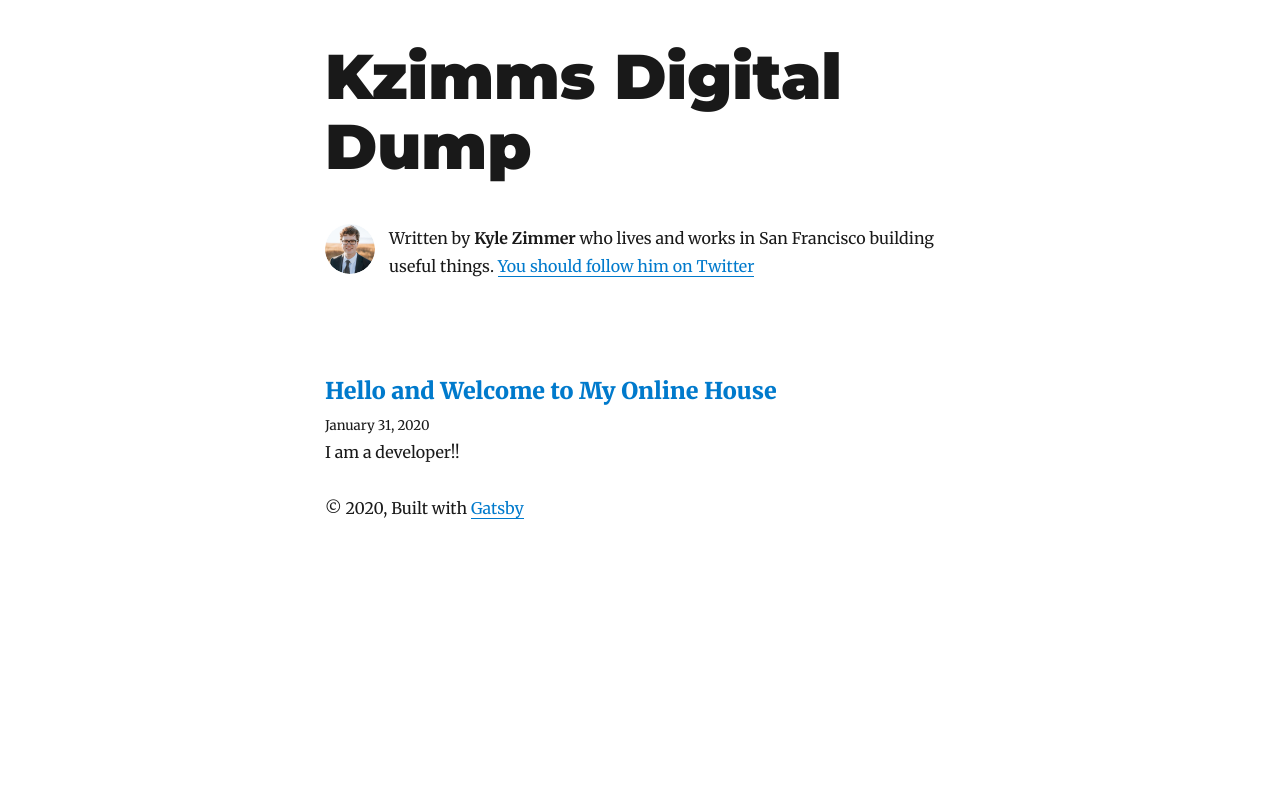
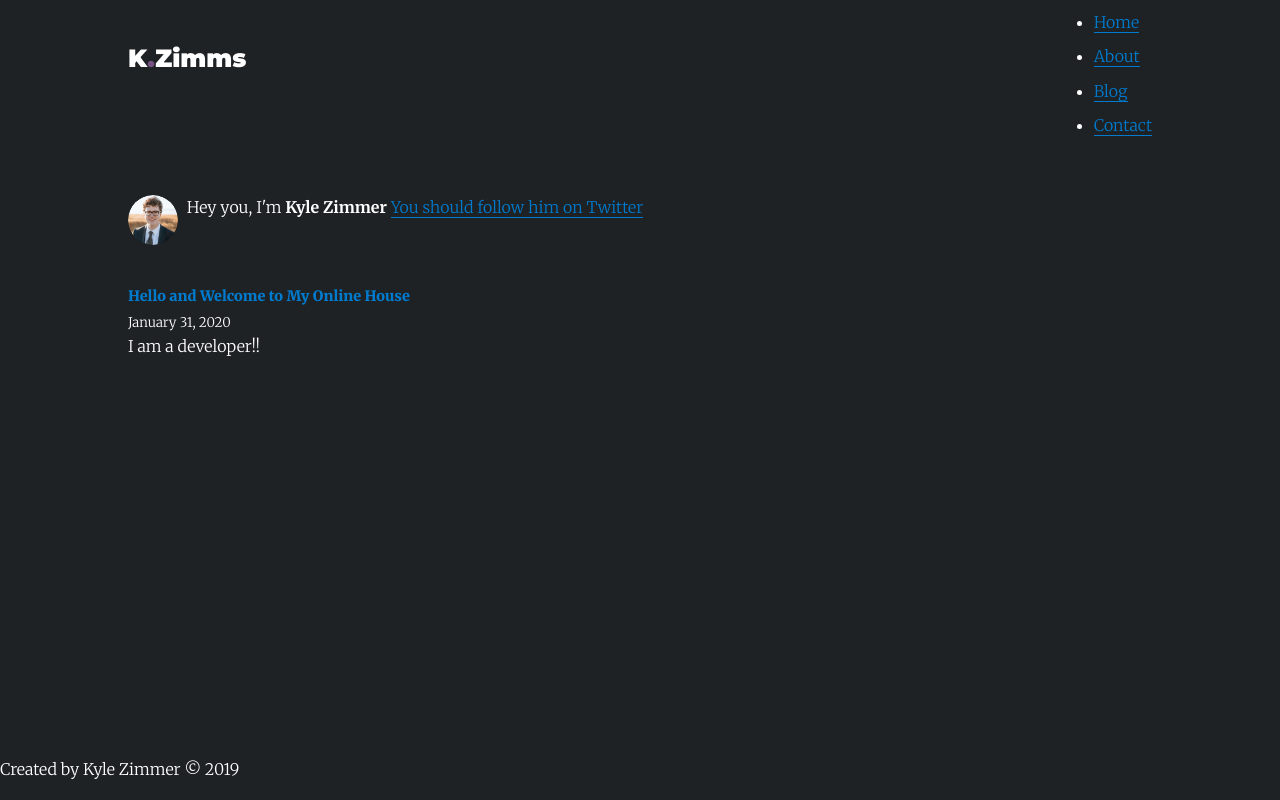
Before and after one commit to K-zimm/kzimms, a Gatsby site: page / in a window 1280 px wide. Built offline with nearby package versions, Linux system fonts and the light colour scheme; Gatsby itself is replaced by a stand-in of ours; some packages are replaced by stand-ins of ours.

Commit message:
Added Sass, set up layout, styled site

```diff
--- a/gatsby-config.js
+++ b/gatsby-config.js
@@ -74,6 +74,7 @@ module.exports = {
       },
     },
     `gatsby-plugin-netlify-cms`,
+    `gatsby-plugin-sass`,
     // this (optional) plugin enables Progressive Web App + Offline functionality
     // To learn more, visit: https://gatsby.dev/offline
     // `gatsby-plugin-offline`,
--- a/package.json
+++ b/package.json
@@ -16,6 +16,7 @@
     "gatsby-plugin-netlify-cms": "^4.1.37",
     "gatsby-plugin-offline": "^3.0.32",
     "gatsby-plugin-react-helmet": "^3.1.21",
+    "gatsby-plugin-sass": "^2.1.29",
     "gatsby-plugin-sharp": "^2.4.3",
     "gatsby-plugin-typography": "^2.3.21",
     "gatsby-remark-copy-linked-files": "^2.1.36",
@@ -27,6 +28,7 @@
     "gatsby-transformer-remark": "^2.6.48",
     "gatsby-transformer-sharp": "^2.3.13",
     "netlify-cms-app": "^2.11.12",
+    "node-sass": "^4.13.1",
     "prismjs": "^1.19.0",
     "react": "^16.12.0",
     "react-dom": "^16.12.0",
--- a/src/components/bio.js
+++ b/src/components/bio.js
@@ -54,8 +54,7 @@ const Bio = () => {
         }}
       />
       <p>
-        Written by <strong>{author}</strong> who lives and works in San
-        Francisco building useful things.
+        Hey you, I'm <strong>{author}</strong>
         {` `}
         <a href={`https://twitter.com/${social.twitter}`}>
           You should follow him on Twitter
--- /dev/null
+++ b/src/components/footer.js
@@ -0,0 +1,22 @@
+import React from "react"
+
+import { graphql, useStaticQuery } from "gatsby"
+
+const Footer = () => {
+  const data = useStaticQuery(graphql`
+    query {
+      site {
+        siteMetadata {
+          author
+        }
+      }
+    }
+  `)
+  return (
+    <footer>
+      <p>Created by {data.site.siteMetadata.author} &copy; 2019</p>
+    </footer>
+  )
+}
+
+export default Footer
--- /dev/null
+++ b/src/components/header.js
@@ -0,0 +1,77 @@
+import React from "react"
+import { Link, graphql, useStaticQuery } from "gatsby"
+
+import headerStyles from "./header.module.scss"
+
+const Header = () => {
+  const data = useStaticQuery(graphql`
+    query {
+      site {
+        siteMetadata {
+          title
+        }
+      }
+    }
+  `)
+  return (
+    <div className={headerStyles.header}>
+      <nav className={headerStyles.header_nav}>
+        <div className="logo-container">
+          <Link
+            to="/"
+            className={headerStyles.logo}
+            activeClassName={headerStyles.navList_itemActive}
+          >
+            <h1>
+              K<span className={headerStyles.logo_dot}>.</span>Zimms
+            </h1>
+          </Link>
+        </div>
+        <ul className={headerStyles.navList}>
+          <li>
+            <Link
+              to="/"
+              className={headerStyles.navList_item}
+              activeClassName={headerStyles.navList_itemActive}
+              style={{ textDecoration: "none" }}
+            >
+              Home
+            </Link>
+          </li>
+          <li>
+            <Link
+              to="/about"
+              className={headerStyles.navList_item}
+              activeClassName={headerStyles.navList_itemActive}
+              style={{ textDecoration: "none" }}
+            >
+              About
+            </Link>
+          </li>
+          <li>
+            <Link
+              to="/blog"
+              className={headerStyles.navList_item}
+              activeClassName={headerStyles.navList_itemActive}
+              style={{ textDecoration: "none" }}
+            >
+              Blog
+            </Link>
+          </li>
+          <li>
+            <Link
+              to="/contact"
+              className={headerStyles.navList_item}
+              activeClassName={headerStyles.navList_itemActive}
+              style={{ textDecoration: "none" }}
+            >
+              Contact
+            </Link>
+          </li>
+        </ul>
+      </nav>
+    </div>
+  )
+}
+
+export default Header
--- /dev/null
+++ b/src/components/header.module.scss
@@ -0,0 +1,55 @@
+@import "../styles/variables";
+
+.header {
+  background-color: $gray-dark;
+  &_nav {
+    width: 80%;
+    margin: 0 auto;
+    display: flex;
+    justify-content: space-between;
+    padding: 1rem 0;
+  }
+}
+
+.logo {
+  text-decoration: none;
+
+  font-size: 4rem;
+  h1 {
+    /*font-family: $font-display;*/
+    color: #fff;
+  }
+  &_dot {
+    color: $mainColor-light;
+  }
+}
+
+.nav-list {
+  display: flex;
+  list-style-type: none;
+  align-items: center;
+  margin: 0;
+  &_item {
+    color: #fff;
+    text-decoration: none;
+    font-size: 2rem;
+    font-weight: 700;
+    letter-spacing: 0.1rem;
+    text-transform: uppercase;
+    margin-right: 2rem;
+    transition: all 0.3s ease;
+    &:focus,
+    &:hover,
+    &:visited,
+    &:link,
+    &:active {
+      text-decoration: none !important;
+    }
+  }
+  &_item:hover {
+    color: $mainColor-light;
+  }
+  &_item-active {
+    color: $secondaryColor;
+  }
+}
--- a/src/components/layout.js
+++ b/src/components/layout.js
@@ -1,70 +1,16 @@
 import React from "react"
-import { Link } from "gatsby"
 
-import { rhythm, scale } from "../utils/typography"
+import Footer from "../components/footer"
+import Header from "../components/header"
 
-const Layout = ({ location, title, children }) => {
-  const rootPath = `${__PATH_PREFIX__}/`
-  let header
+import "../styles/main.scss"
 
-  if (location.pathname === rootPath) {
-    header = (
-      <h1
-        style={{
-          ...scale(1.5),
-          marginBottom: rhythm(1.5),
-          marginTop: 0,
-        }}
-      >
-        <Link
-          style={{
-            boxShadow: `none`,
-            textDecoration: `none`,
-            color: `inherit`,
-          }}
-          to={`/`}
-        >
-          {title}
-        </Link>
-      </h1>
-    )
-  } else {
-    header = (
-      <h3
-        style={{
-          fontFamily: `Montserrat, sans-serif`,
-          marginTop: 0,
-        }}
-      >
-        <Link
-          style={{
-            boxShadow: `none`,
-            textDecoration: `none`,
-            color: `inherit`,
-          }}
-          to={`/`}
-        >
-          {title}
-        </Link>
-      </h3>
-    )
-  }
+const Layout = props => {
   return (
-    <div
-      style={{
-        marginLeft: `auto`,
-        marginRight: `auto`,
-        maxWidth: rhythm(24),
-        padding: `${rhythm(1.5)} ${rhythm(3 / 4)}`,
-      }}
-    >
-      <header>{header}</header>
-      <main>{children}</main>
-      <footer>
-        © {new Date().getFullYear()}, Built with
-        {` `}
-        <a href="https://www.gatsbyjs.org">Gatsby</a>
-      </footer>
+    <div className="container">
+      <Header />
+      <div className="content">{props.children}</div>
+      <Footer />
     </div>
   )
 }
--- /dev/null
+++ b/src/styles/_variables.scss
@@ -0,0 +1,9 @@
+$gray-dark: #1e2225;
+
+$mainColor: #351c4d;
+$mainColor-light: #765285;
+$mainColor-dark: #1b0c27;
+
+$secondaryColor: #5cdb95;
+
+$tertiaryColor: #c6d8af;
--- /dev/null
+++ b/src/styles/main.scss
@@ -0,0 +1,37 @@
+@import "variables";
+@import "typography";
+
+*,
+*::before,
+*::after {
+  margin: 0;
+  padding: 0;
+  box-sizing: inherit;
+}
+
+html {
+  box-sizing: border-box;
+  font-size: 62.5%; // 10px/16px = 62.5% -> 1rem = 10px
+}
+
+body {
+  /*font-family: $font-primary;*/
+  background-color: $gray-dark;
+  color: #fff;
+  font-weight: 300;
+  line-height: 1.6;
+  font-size: 1.6rem;
+}
+
+.container {
+  display: flex;
+  flex-direction: column;
+  min-height: 100vh;
+}
+
+.content {
+  width: 80%;
+  margin: 0 auto;
+  padding: 2rem 0;
+  flex-grow: 1;
+}
```
Also changed, not shown: src/styles/_typography.scss (added), 1 other file.
